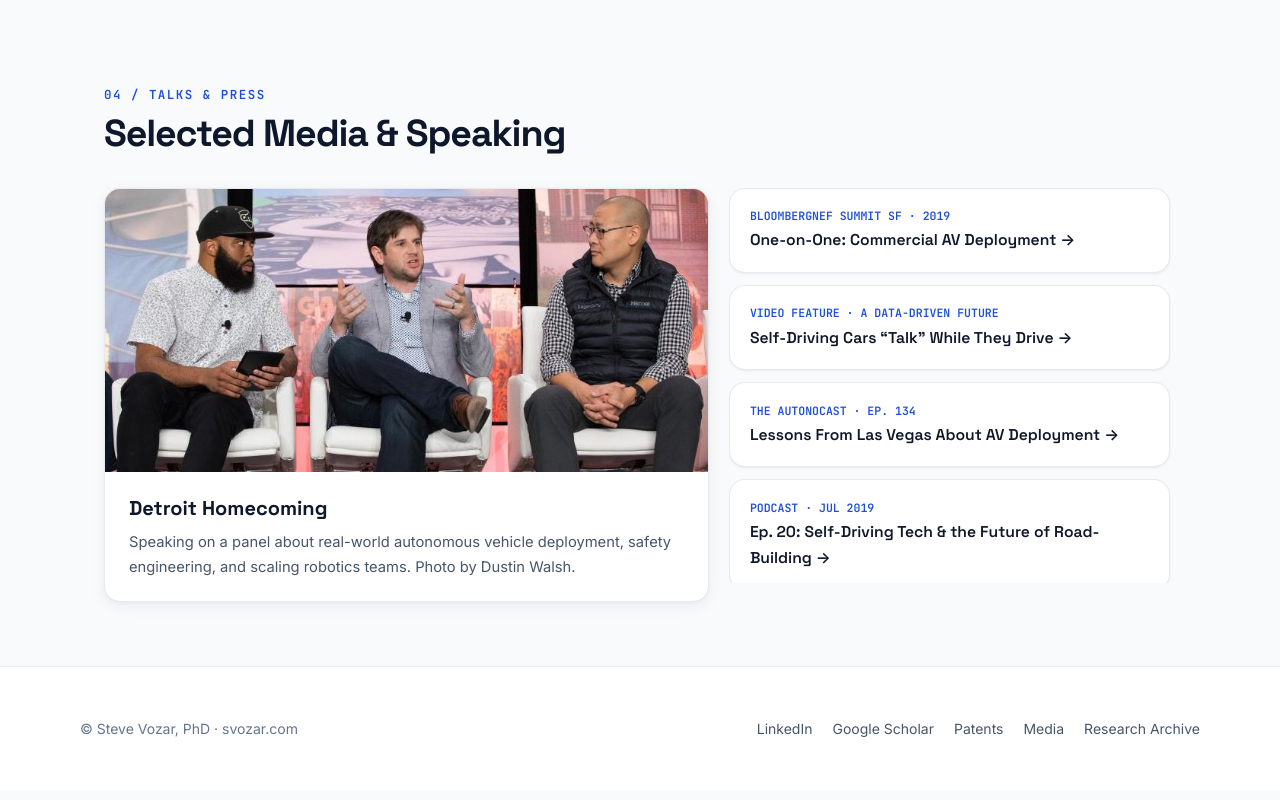
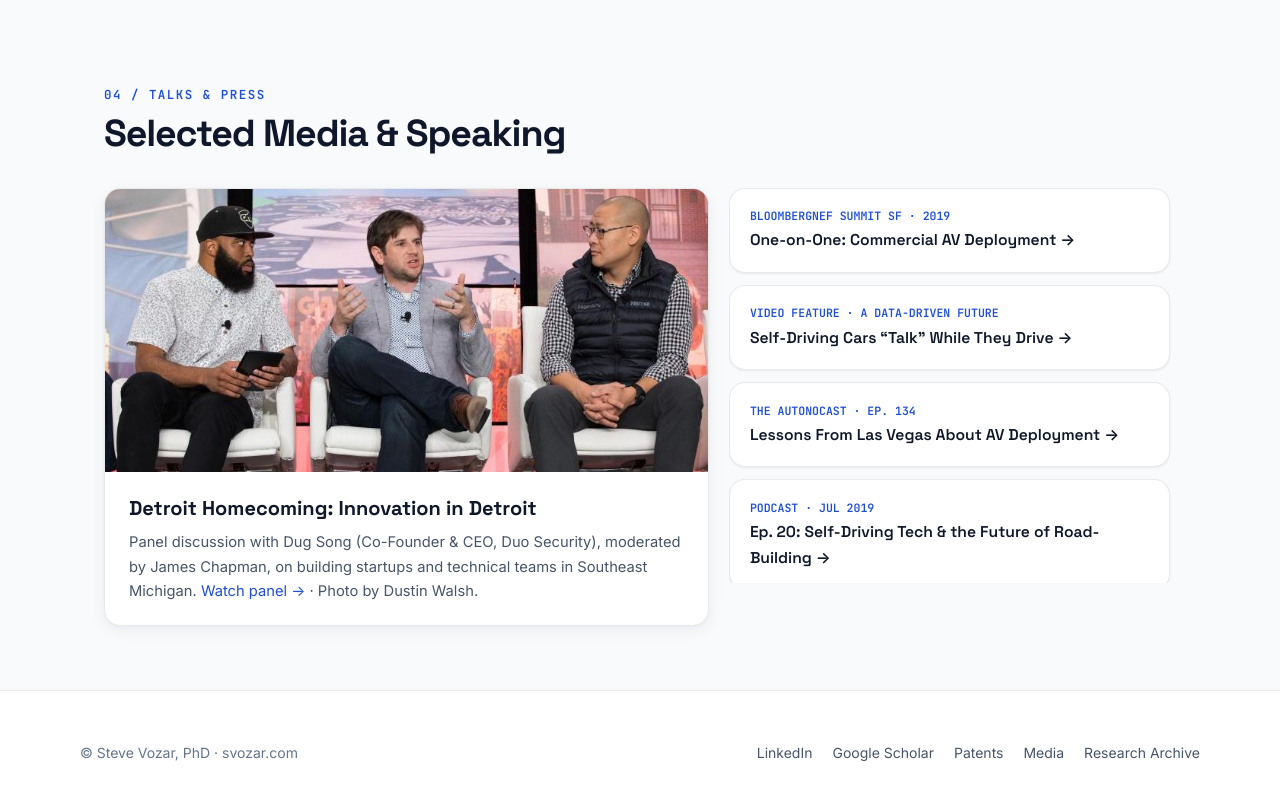
Before and after one commit to svozar/svozar.com, a plain HTML site: page index.html in a window 1280 px wide. Shown: the part 4212-5012 px from the top of the page. Drawn offline with Linux system fonts and the light colour scheme.

Commit message:
Update Detroit Homecoming card with accurate panel topic, panelists, and video link

```diff
--- a/index.html
+++ b/index.html
@@ -342,14 +342,14 @@
         <img
           class="stage-card-img"
           src="/assets/img/detroit-homecoming.jpg"
-          alt="Steve Vozar speaking on a panel at Detroit Homecoming"
+          alt="James Chapman, Steve Vozar, and Dug Song on a panel at Detroit Homecoming"
           width="792"
           height="372"
           loading="lazy"
         >
         <div class="stage-card-body">
-          <h3>Detroit Homecoming</h3>
-          <p>Speaking on a panel about real-world autonomous vehicle deployment, safety engineering, and scaling robotics teams. Photo by Dustin Walsh.</p>
+          <h3>Detroit Homecoming: Innovation in Detroit</h3>
+          <p>Panel discussion with Dug Song (Co-Founder &amp; CEO, Duo Security), moderated by James Chapman, on building startups and technical teams in Southeast Michigan. <a href="https://www.youtube.com/watch?v=WYp998NhrQ0" target="_blank" rel="noopener noreferrer">Watch panel &rarr;</a> · Photo by Dustin Walsh.</p>
         </div>
       </div>
 
```
